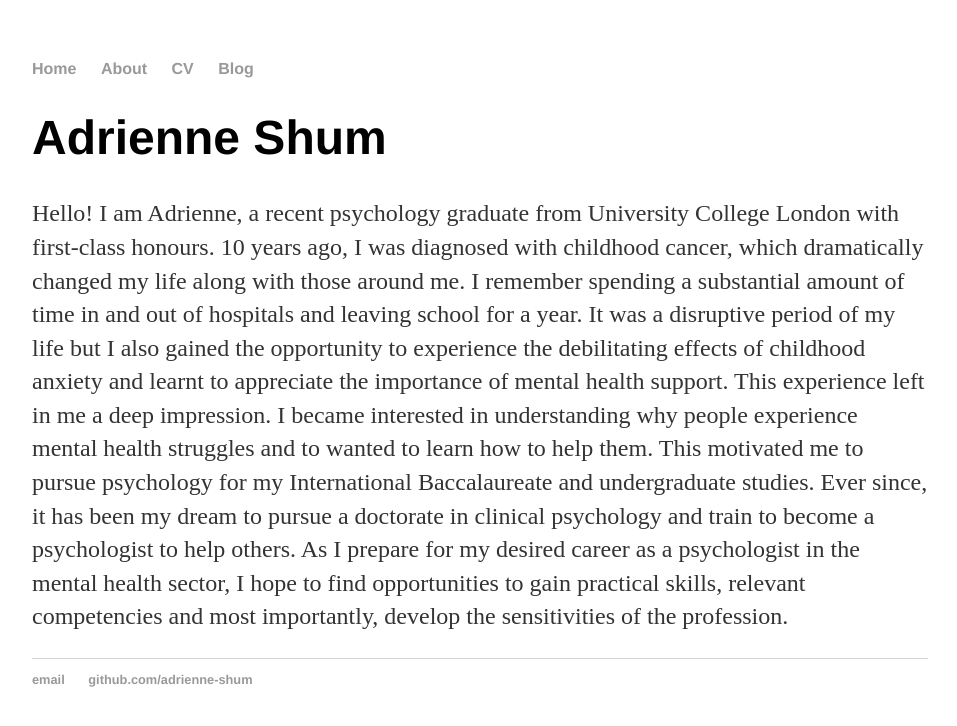
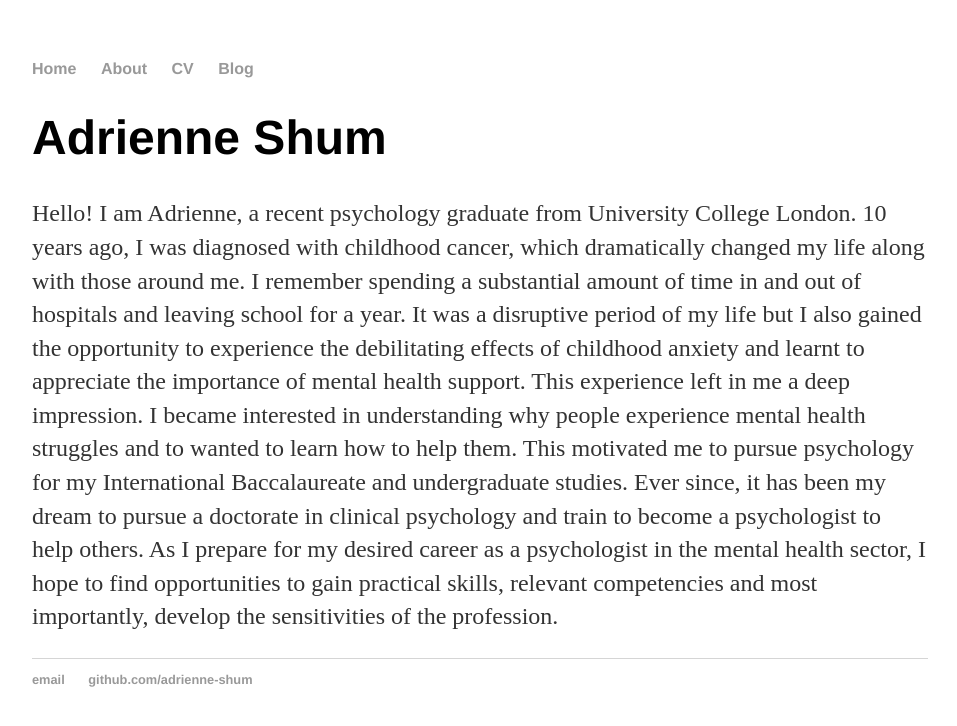
Before and after one commit to adrienne-shum/adrienne-shum.github.io, a Jekyll site: the page built from about/index.html, in a window 1280 px wide. Shown: the top 726 px of the page, without its empty margins (160-1117 px from the left). Built offline with Jekyll 4.4.1, drawn with Linux system fonts in a browser that asks for light colours.

Commit message:
Update index.html

```diff
--- a/about/index.html
+++ b/about/index.html
@@ -4,5 +4,5 @@ title: About
 ---
 <div class="blurb">
         <h1>Adrienne Shum</h1>
-        <p>Hello! I am Adrienne, a recent psychology graduate from University College London with first-class honours. 10 years ago, I was diagnosed with childhood cancer, which dramatically changed my life along with those around me. I remember spending a substantial amount of time in and out of hospitals and leaving school for a year. It was a disruptive period of my life but I also gained the opportunity to experience the debilitating effects of childhood anxiety and learnt to appreciate the importance of mental health support. This experience left in me a deep impression. I became interested in understanding why people experience mental health struggles and to wanted to learn how to help them. This motivated me to pursue psychology for my International Baccalaureate and undergraduate studies. Ever since, it has been my dream to pursue a doctorate in clinical psychology and train to become a psychologist to help others. As I prepare for my desired career as a psychologist in the mental health sector, I hope to find opportunities to gain practical skills, relevant competencies and most importantly, develop the sensitivities of the profession. </a></p>
+        <p>Hello! I am Adrienne, a recent psychology graduate from University College London. 10 years ago, I was diagnosed with childhood cancer, which dramatically changed my life along with those around me. I remember spending a substantial amount of time in and out of hospitals and leaving school for a year. It was a disruptive period of my life but I also gained the opportunity to experience the debilitating effects of childhood anxiety and learnt to appreciate the importance of mental health support. This experience left in me a deep impression. I became interested in understanding why people experience mental health struggles and to wanted to learn how to help them. This motivated me to pursue psychology for my International Baccalaureate and undergraduate studies. Ever since, it has been my dream to pursue a doctorate in clinical psychology and train to become a psychologist to help others. As I prepare for my desired career as a psychologist in the mental health sector, I hope to find opportunities to gain practical skills, relevant competencies and most importantly, develop the sensitivities of the profession. </a></p>
 </div><!-- /.blurb -->
```
